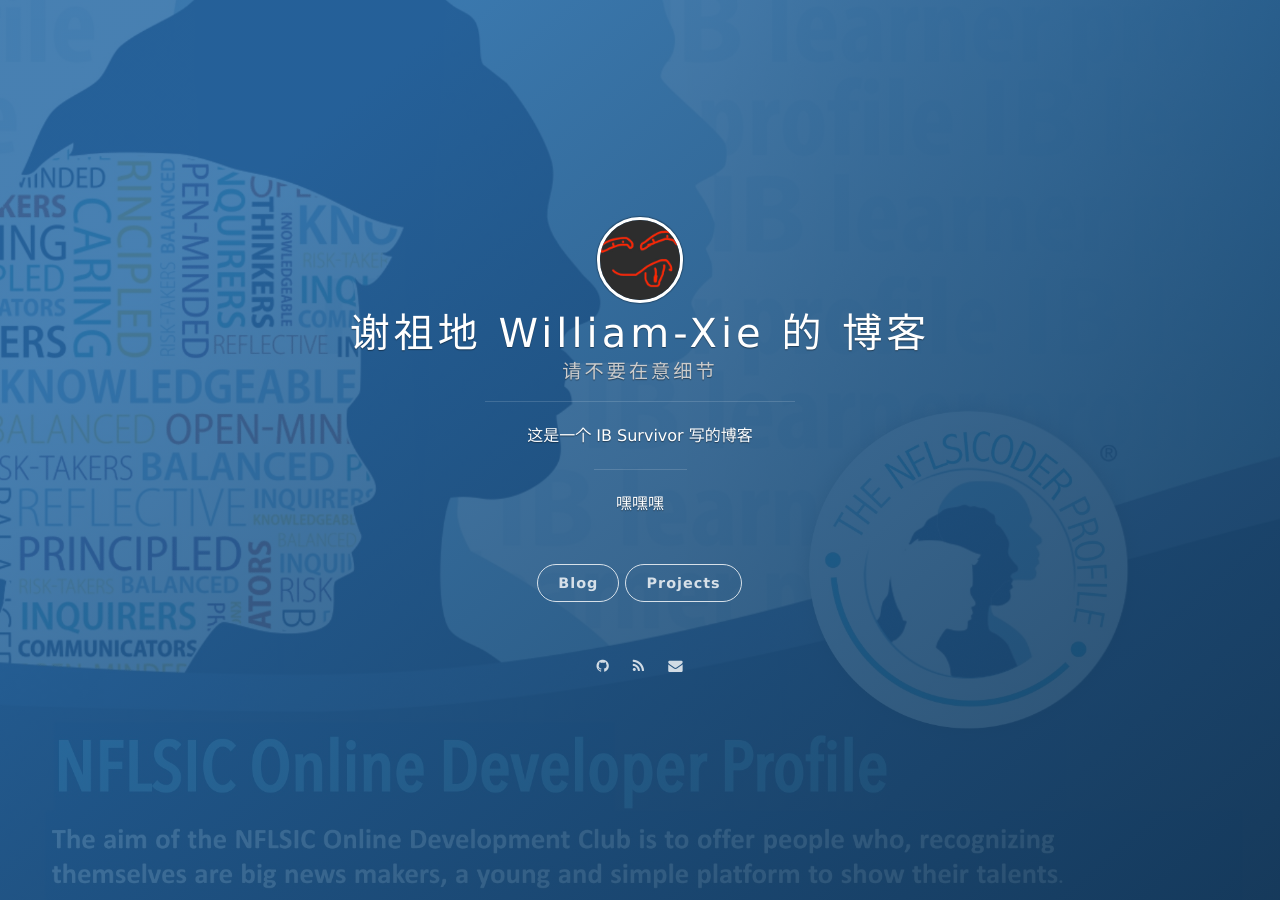
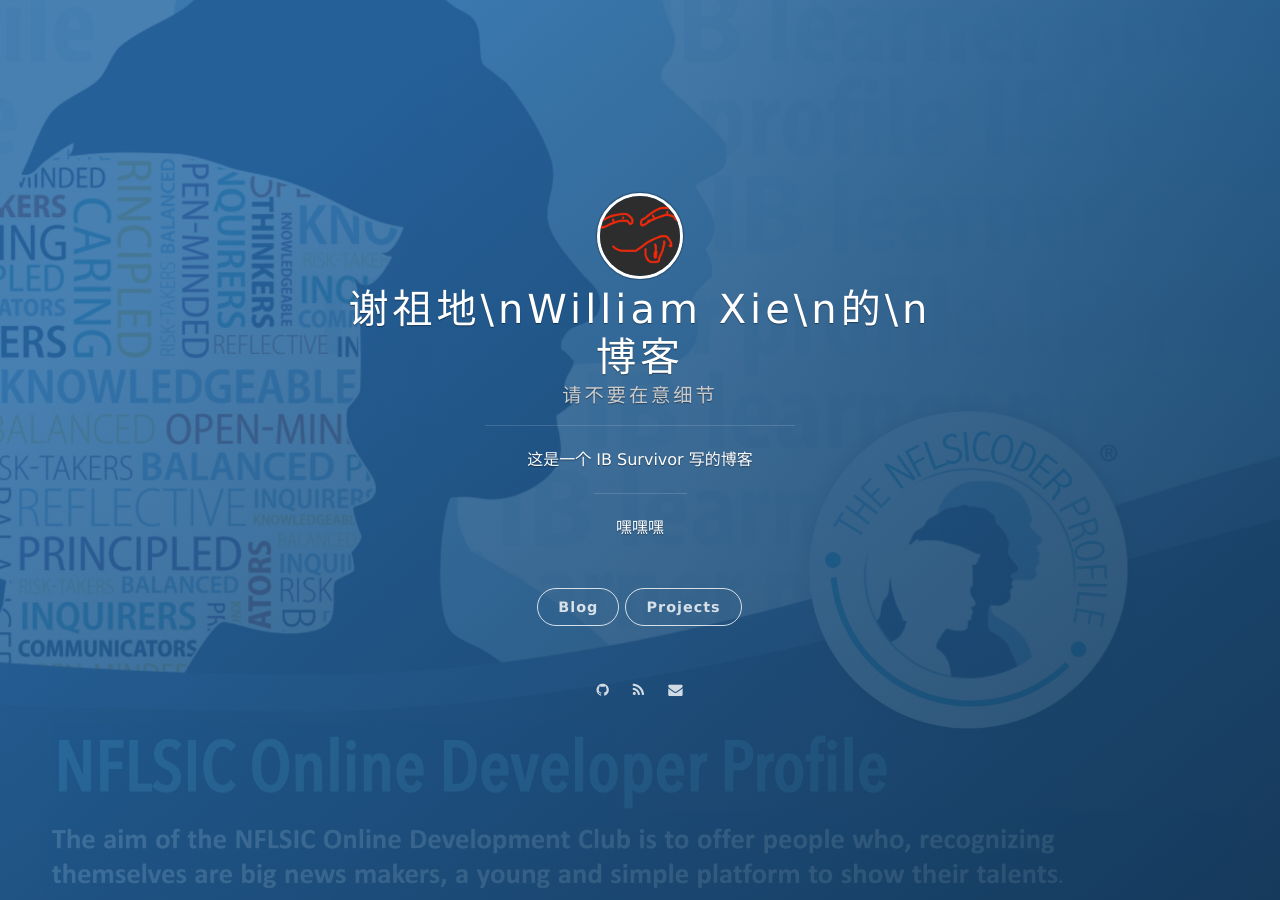
Before and after one commit to GuardHei/blog-xzd, a Jekyll site: the page built from index.html, in a window 1280 px wide. Built offline with Jekyll 4.4.1, drawn with Linux system fonts in a browser that asks for light colours; nearby versions of some CDN libraries; the list of posts is cut into pages by our own code.

Commit message:
Autowrap
Autowrap

```diff
--- a/_config.yml
+++ b/_config.yml
@@ -1,5 +1,5 @@
 # Basic
-title: 谢祖地 William-Xie 的 博客
+title: 谢祖地\nWilliam Xie\n的\n博客
 subtitle: 请不要在意细节
 welcome_message: <a href="https://github.com/GuardHei" target="_blank">嘿嘿嘿</a>
 description: 这是一个 IB Survivor 写的博客
```
